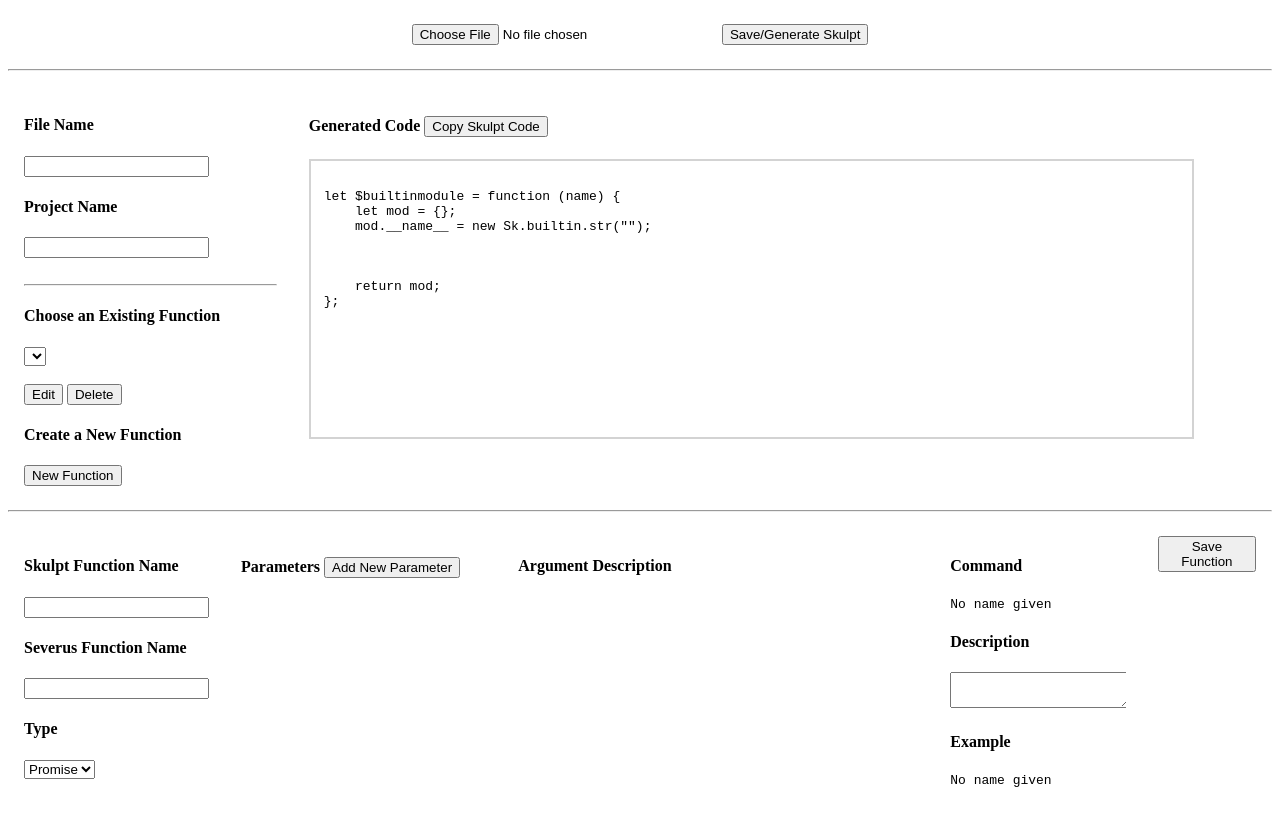
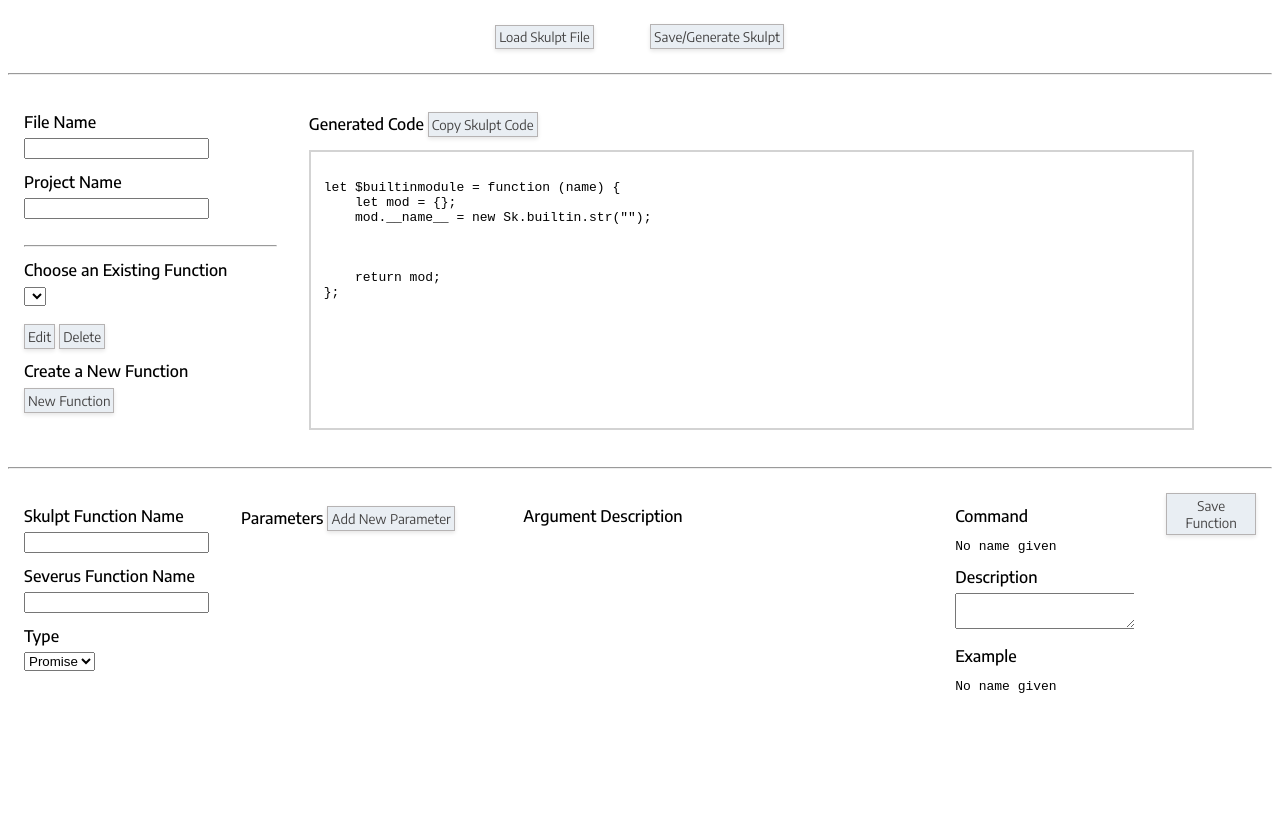
Before and after one commit to aspadegit/robotify-skulpt-generator, a website built with webpack: page index.html in a window 1280 px wide. After the commit the page ends 800 px from the top, so only its background shows below. Built offline with nearby package versions, Linux system fonts and the light colour scheme.

Commit message:
added small CSS changes

```diff
--- a/index.html
+++ b/index.html
@@ -10,7 +10,7 @@
     <link rel="preconnect" href="https://fonts.googleapis.com">
     <link rel="preconnect" href="https://fonts.gstatic.com" crossorigin>
     <link href="https://fonts.googleapis.com/css2?family=Encode+Sans:wght@200;300;400;500&family=Pathway+Gothic+One&display=swap" rel="stylesheet">
-    <link rel="stylesheet" href="./index.css">
+    <link rel="stylesheet" type="text/css" href="./index.css">
     <meta charset="utf-8" />
     <title>Skulpt Generator</title>
     <script type="javascript" src="./src/index.js"></script>
@@ -18,9 +18,10 @@
    <body>
     <div id="pageContainer">
         <div class="loadSave">
-          <input id="loadButton" class="btnPadding" type="file" accept="application/xml">
+          <label id="loadBtnLabel" for="loadButton" class="btn btnPadding">Load Skulpt File</label>
+          <input id="loadButton" hidden="true" type="file" accept="application/xml">
           <a id="saveLink" href="#">
-            <button id="saveButton" class="btnPadding">Save/Generate Skulpt</button>
+            <button id="saveButton" class="btn btnPadding">Save/Generate Skulpt</button>
           </a>
         </div>
         <hr>
@@ -39,15 +40,15 @@
               <h4>Choose an Existing Function</h4>
               <select id="functionDropdown" name="functionDropdown"></select>
               <br><br>
-              <button id="editFunctionBtn">Edit</button>
-              <button id="deleteFunctionBtn">Delete</button>
+              <button id="editFunctionBtn" class="btn">Edit</button>
+              <button id="deleteFunctionBtn" class="btn">Delete</button>
 
               <h4>Create a New Function</h4>
-              <button id="newFunctionBtn">New Function</button>
+              <button id="newFunctionBtn" class="btn">New Function</button>
             </div>
           </div>
           <div class="genColumn" id="generatedCode">
-            <h4>Generated Code <button id="copySkulpt">Copy Skulpt Code</button></h4>
+            <h4>Generated Code <button id="copySkulpt" class="btn">Copy Skulpt Code</button></h4>
             <pre id="codeDisplay"><code id="skulptCode">Default Text</code></pre>
           </div>
         </div>
@@ -73,7 +74,7 @@
           </div>
 
           <div class="genColumn functionDependent" id="parameterDiv">
-            <h4>Parameters <button id="addParamBtn">Add New Parameter</button></h4>
+            <h4>Parameters <button id="addParamBtn" class="btn">Add New Parameter</button></h4>
             <div id="paramList">
             </div>
           </div>
@@ -97,7 +98,7 @@
           </div>
 
           <div class="genColumn functionDependent">
-           <button id="saveFunction">Save Function</button>
+           <button id="saveFunction" class="btn">Save Function</button>
           </div>
 
         </div>
--- a/src/index.css
+++ b/src/index.css
@@ -1,5 +1,35 @@
+::-webkit-scrollbar {
+    background: rgb(244, 244, 244);
+    height: 8px;
+    width: 8px;
+
+}
+::-webkit-scrollbar-thumb {
+    background: rgb(197, 197, 197);
+    border-radius: 10px;
+}
+
+ html {
+    scrollbar-color: rgb(197, 197, 197) rgb(244, 244, 244);
+    scrollbar-width: 8px;
+}
+
+h4 {
+    margin-top: 0.8em;
+    margin-bottom: 0.4em;
+    font-family: 'Encode Sans', sans-serif;
+    font-weight: 500;
+    font-size: 16px;
+}
+
+label{
+    font-family:sans-serif;
+    font-size:14px;
+}
+
 .pageContainer {
     display:flex;
+    font-family: sans-serif;
 }
 
 .loadSave {
@@ -18,12 +48,35 @@
 
 .genColumn {
     margin: 1em;
-
 }
 
 .functionAndParam {
     display:flex;
 }
+
+
+.btn {
+    background-color: rgb(233, 238, 243);
+    color: rgb(69, 68, 68);
+    border: 1px solid rgb(182, 179, 179);
+    padding: 3px;
+    font-family: 'Encode Sans', sans-serif;
+    box-shadow: 0 2px 4px 0 rgba(0,0,0,0.1)
+
+}
+
+.btn-inline {
+    margin-left: 10px;
+}
+
+.btn:hover {
+    background-color: rgb(199, 203, 203);
+}
+
+.btn:active {
+    background-color: rgb(138, 138, 138);
+}
+
 
 #generatedCode {
     flex-basis: 70%;
@@ -66,3 +119,9 @@
     overflow-x:scroll;
 
 }
+
+
+#loadBtnLabel {
+    width: fit-content;
+    font-size: 13px;
+}
--- a/src/index.js
+++ b/src/index.js
@@ -340,6 +340,7 @@ function addParameter()
     deleteBtn.id = "delParameter" + newIndex;
     deleteBtn.innerHTML = "Delete";
     deleteBtn.style.marginLeft = "0.2em";
+    deleteBtn.className = "btn";
 
     //put the new stuff into a div
     var newDiv = document.createElement("div");
@@ -424,7 +425,7 @@ function addArgumentDescription(index)
     containerDiv.appendChild(typeInput);
     containerDiv.appendChild(descInput);
 
-    containerDiv.style.margin = "0.2em";
+    containerDiv.style.margin = "0.4em";
     containerDiv.id = "argument" + index;
 
     argumentDescription.appendChild(containerDiv);
@@ -555,6 +556,7 @@ function copyText(id)
 const fileNameInputHandler = function(e) {
     fileNameInput.value = fileNameInput.value.replace(regex, "_");
     updateCommandText();
+    updateExample();
     updateGeneratedCode();
 }
 
```
